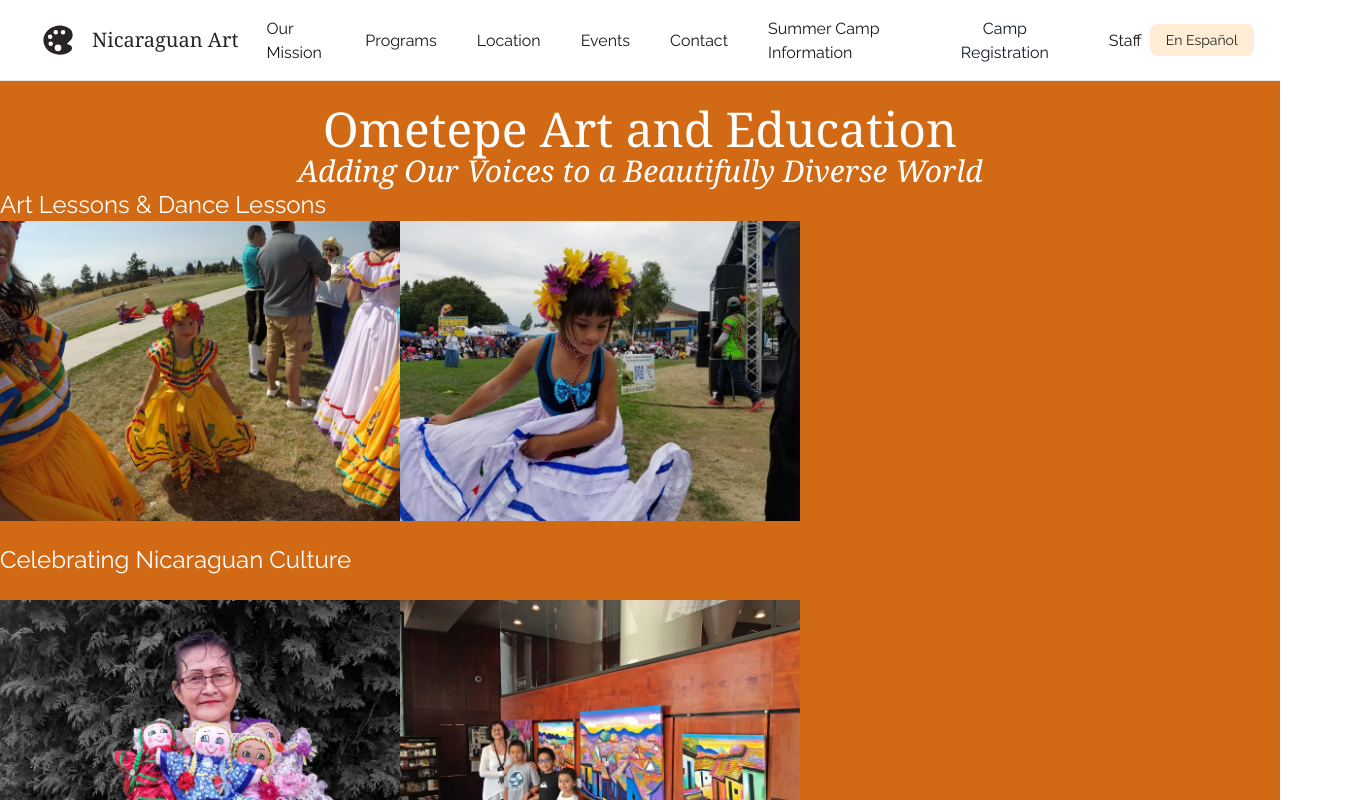
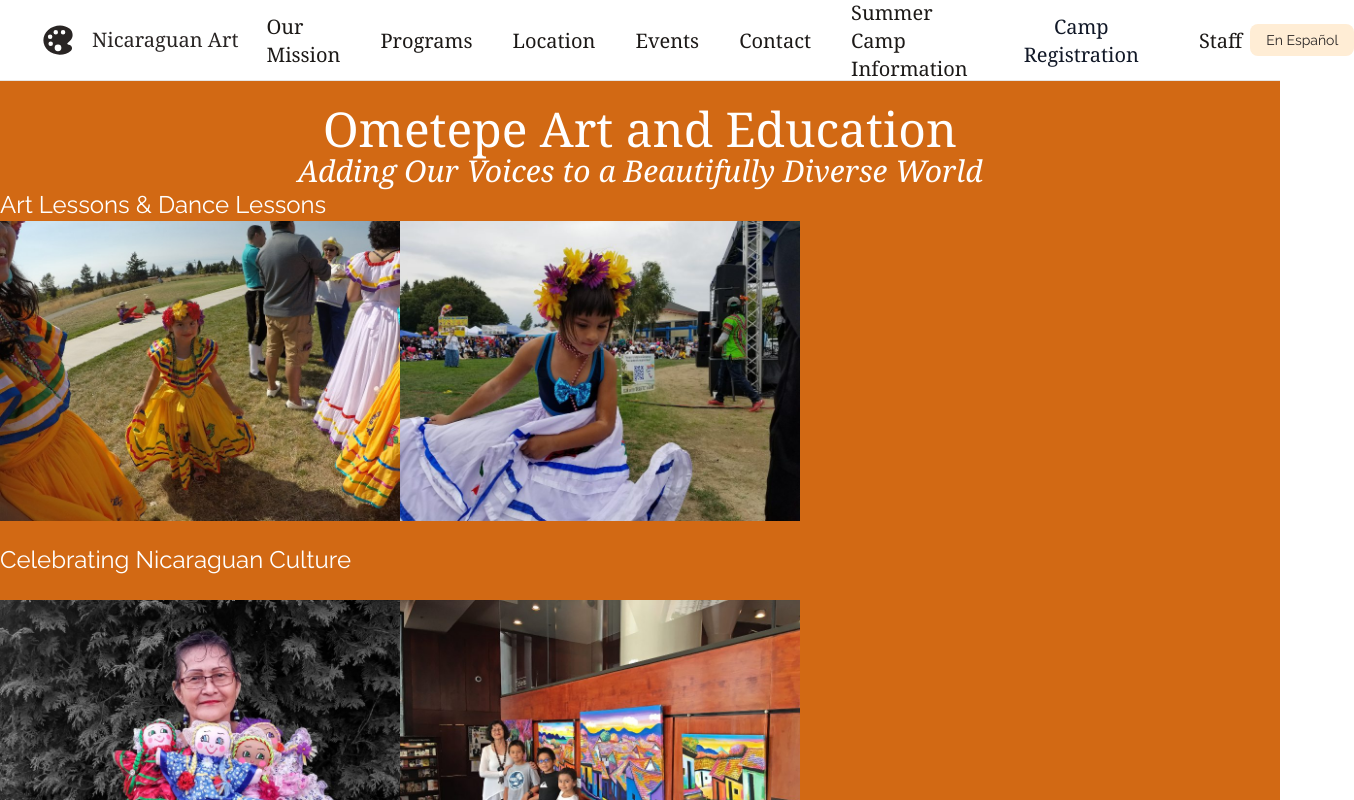
Before and after one commit to papadavis47/ometepe-art-and-education, a Next.js app: page / in a window 1280 px wide. Shown: the top 800 px of the page, 1354 px wide, since content can reach past the window. Built offline with nearby package versions, Linux system fonts and the light colour scheme; a web font is replaced by a local one.

Commit message:
Change font to serif on navbar menu items

```diff
--- a/components/NavBar/NavBar.js
+++ b/components/NavBar/NavBar.js
@@ -43,7 +43,7 @@ const NavBar = () => {
                         <MyLink
                           key={item.name}
                           href={item.href}
-                          className='inline-flex items-center px-1 pt-1 text-base font-medium capitalize border-b-2 border-transparent text-stone-900 hover:border-orange-200'
+                          className='inline-flex items-center px-1 pt-1 font-serif text-xl font-medium capitalize border-b-2 border-transparent text-stone-900 hover:border-orange-200'
                         >
                           {item.name}
                         </MyLink>
@@ -65,7 +65,7 @@ const NavBar = () => {
                         <div>
                           <Menu.Button className='flex items-center max-w-xs p-2 pb-1 bg-white rounded-full focus:outline-none focus:ring-2 focus:ring-offset-4 focus:ring-orange-100'>
                             <span className='sr-only'>Camp Registration</span>
-                            <p className='text-base font-medium text-gray-900 border-b-2 border-transparent hover:border-orange-200'>
+                            <p className='font-serif text-xl text-gray-900 border-b-2 border-transparent hover:border-orange-200'>
                               {spanish ? "Registro de Campamento" : "Camp Registration"}
                             </p>
                           </Menu.Button>
@@ -88,7 +88,7 @@ const NavBar = () => {
                                       href={item.href}
                                       className={classNames(
                                         active ? "bg-gray-100" : "",
-                                        "block px-4 py-2 text-sm text-stone-800"
+                                        "block px-4 font-serif py-2 text-lg text-stone-800"
                                       )}
                                       target='_blank'
                                       rel='noreferrer'
@@ -106,7 +106,7 @@ const NavBar = () => {
                                       href={item.href}
                                       className={classNames(
                                         active ? "bg-gray-100" : "",
-                                        "block px-4 py-2 text-sm text-stone-800"
+                                        "font-serif block px-4 py-2 text-lg text-stone-800"
                                       )}
                                       target='_blank'
                                       rel='noreferrer'
@@ -127,7 +127,7 @@ const NavBar = () => {
                         <div>
                           <Menu.Button className='flex items-center max-w-xs p-2 pb-1 bg-white rounded-full focus:outline-none focus:ring-2 focus:ring-offset-2 focus:ring-orange-100'>
                             <span className='sr-only'>Staff Members</span>
-                            <p className='text-base font-medium border-b-2 border-transparent text-stone-900 hover:border-orange-200'>
+                            <p className='font-serif text-xl font-medium border-b-2 border-transparent text-stone-900 hover:border-orange-200'>
                               {spanish ? "Personal" : "Staff"}
                             </p>
                           </Menu.Button>
@@ -149,7 +149,7 @@ const NavBar = () => {
                                     href={item.href}
                                     className={classNames(
                                       active ? "bg-gray-100" : "",
-                                      "block px-4 py-2 text-sm text-stone-800"
+                                      "font-serif text-lg block px-4 py-2 text-stone-800"
                                     )}
                                   >
                                     {item.text}
```
